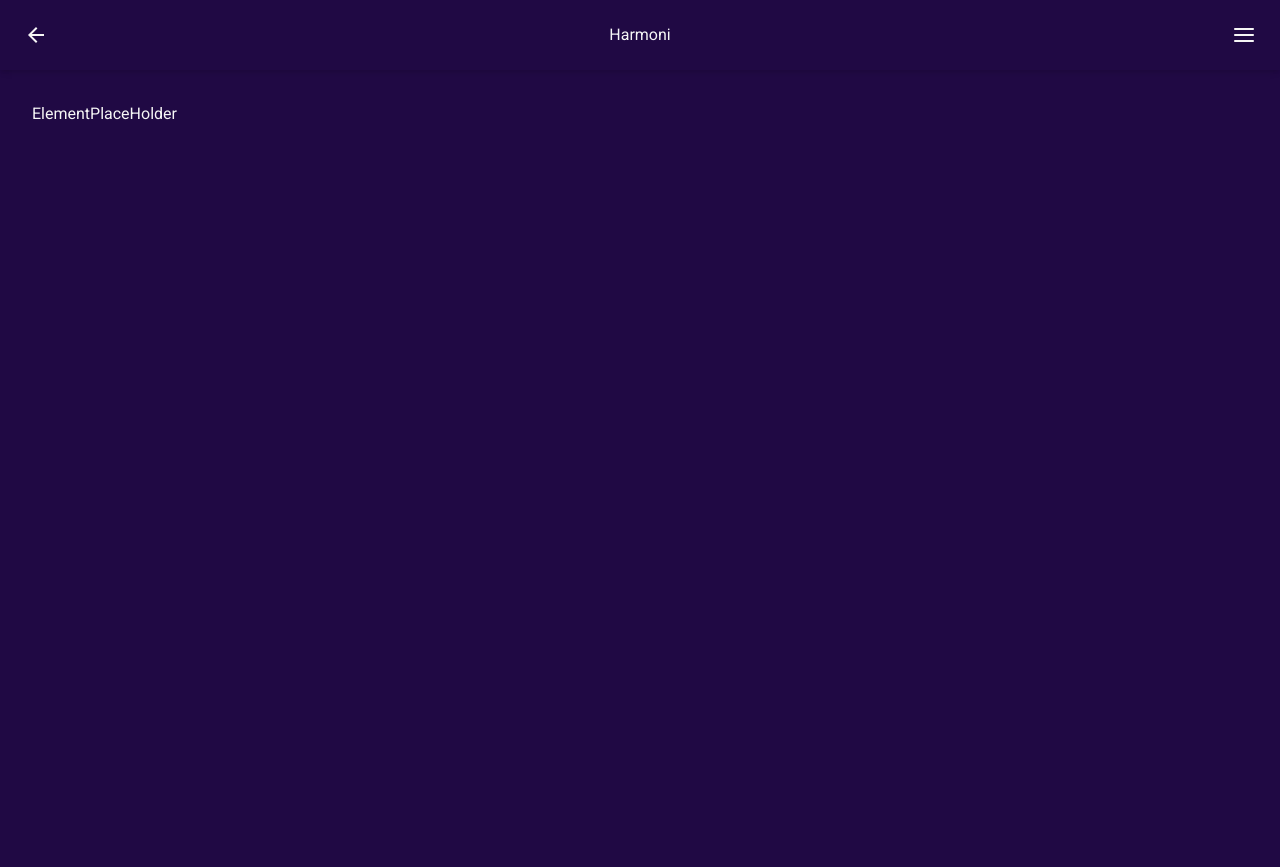
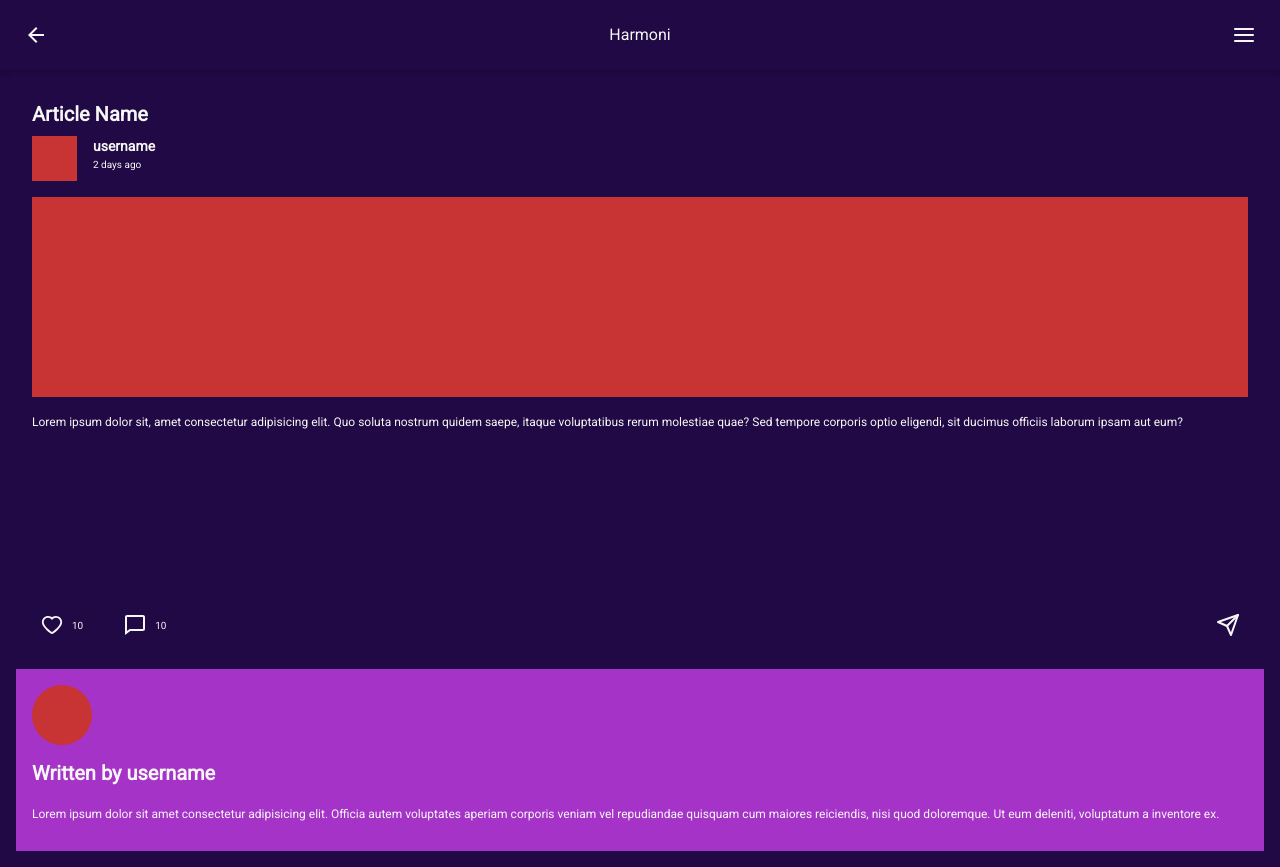
Before and after one commit to CS23-IntegrateProject-1/frontend-integrated, a React (Vite) app: page /article/1 in a window 1280 px wide. Before the commit the page ends 800 px from the top, so only its background shows below. Built offline with nearby package versions, Linux system fonts and the light colour scheme.

Commit message:
[ADD] each article page + comment modal

```diff
--- a/src/features/feature11/Feature11Routes.tsx
+++ b/src/features/feature11/Feature11Routes.tsx
@@ -1,9 +1,10 @@
+import { ArticlePage } from "./page/ArticlePage/ArticlePage";
 import { CommunityPage } from "./page/CommunityPage";
 
 export const Feature11Routes = () => {
   return [
     { path: "/article", element: "ElementPlaceHolder" },
-    { path: "/article/:articleId", element: "ElementPlaceHolder" },
+    { path: "/article/:articleId", element: <ArticlePage/> },
     { path: "/community", element: <CommunityPage /> },
 
   ];
--- /dev/null
+++ b/src/features/feature11/page/ArticlePage/ArticleFooter.tsx
@@ -0,0 +1,19 @@
+import { Box, Heading, Text } from "@chakra-ui/react";
+import { TextStyle } from "../../../../theme/TextStyle";
+
+export const ArticleFooter = () => {
+  return (
+    <Box p={"1em"} bg={"#A533C8"} mx={"-1em"} mb={"-1em"} bottom={"0"}>
+      <Box w={"60px"} h={"60px"} mb={"1em"} bg={"red"} rounded={"50%"}></Box>
+      <Heading style={TextStyle.h1} mb={"1em"}>
+        Written by username
+      </Heading>
+      <Text mb={"1em"}style={TextStyle.body2}>
+        Lorem ipsum dolor sit amet consectetur adipisicing elit. Officia autem
+        voluptates aperiam corporis veniam vel repudiandae quisquam cum maiores
+        reiciendis, nisi quod doloremque. Ut eum deleniti, voluptatum a
+        inventore ex.
+      </Text>
+    </Box>
+  );
+};
--- /dev/null
+++ b/src/features/feature11/page/ArticlePage/ArticlePage.tsx
@@ -0,0 +1,83 @@
+import { Box, Flex, Heading, Icon, IconButton, Text, useDisclosure } from "@chakra-ui/react";
+import { TextStyle } from "../../../../theme/TextStyle";
+import { AiFillHeart, AiOutlineHeart } from "react-icons/ai";
+BiComment;
+import { BiComment } from "react-icons/bi";
+import { FiSend } from "react-icons/fi";
+import { ArticleFooter } from "./ArticleFooter";
+import { CommentModal } from "./CommentModal";
+
+export const ArticlePage = () => {
+    const {isOpen,onOpen, onClose} = useDisclosure();
+    return (
+    <Box>
+      <Heading mb={"0.5em"} style={TextStyle.h1}>
+        Article Name
+      </Heading>
+      <Box display={"flex"} mb={"1em"}>
+        <Box width={"45px"} height={"45px"} mr={"1em"} bg={"red"}></Box>
+        <Box>
+          <Text style={TextStyle.h3}>username</Text>
+          <Text style={TextStyle.body3}>2 days ago</Text>
+        </Box>
+      </Box>
+      <Box
+        display={"flex"}
+        minH={"200px"}
+        minW={"250px"}
+        mb={"1em"}
+        bg={"red"}
+      ></Box>
+      <Box minHeight={"200px"}>
+        <Text style={TextStyle.body2}>
+          Lorem ipsum dolor sit, amet consectetur adipisicing elit. Quo soluta
+          nostrum quidem saepe, itaque voluptatibus rerum molestiae quae? Sed
+          tempore corporis optio eligendi, sit ducimus officiis laborum ipsam
+          aut eum?
+        </Text>
+      </Box>
+      <Flex mb={"2em"} justifyContent={"space-between"}>
+        <Flex>
+          <Flex alignItems={"center"} mr={"2em"}>
+            <IconButton
+              variant={"link"}
+              fontSize={"2xl"}
+              color={"white"}
+              aria-label="unlike"
+              icon={<AiOutlineHeart />}
+            />
+            {/* <IconButton variant={"link"} fontSize={"3xl"} color={"white"} aria-label="unlike" icon={<AiFillHeart/>} /> */}
+            <Text display={"inline"} style={TextStyle.body3}>
+              10
+            </Text>
+          </Flex>
+          <Flex alignItems={"center"}>
+            <IconButton
+              variant={"link"}
+              fontSize={"2xl"}
+              color={"white"}
+              aria-label="unlike"
+              icon={<BiComment />}
+              onClick={onOpen}
+            />
+            {/* <IconButton variant={"link"} fontSize={"3xl"} color={"white"} aria-label="unlike" icon={<AiFillHeart/>} /> */}
+            <Text display={"inline"} style={TextStyle.body3}>
+              10
+            </Text>
+          </Flex>
+        </Flex>
+
+          <IconButton
+            variant={"link"}
+            fontSize={"2xl"}
+            color={"white"}
+            aria-label="unlike"
+            icon={<FiSend />}
+          />
+          {/* <IconButton variant={"link"} fontSize={"3xl"} color={"white"} aria-label="unlike" icon={<AiFillHeart/>} /> */}
+      </Flex>
+      <ArticleFooter />
+      <CommentModal isOpen={isOpen} onClose={onClose} />
+    </Box>
+  );
+};
--- /dev/null
+++ b/src/features/feature11/page/ArticlePage/CommentInput.tsx
@@ -0,0 +1,60 @@
+import { Box, Button, Flex, Heading, Input, Textarea } from "@chakra-ui/react";
+import { TextStyle } from "../../../../theme/TextStyle";
+import { BiGame } from "react-icons/bi";
+
+export const CommentInput = () => {
+  return (
+    <Flex
+      flexDir={"column"}
+      bg={"white"}
+      w={"100%"}
+      minH={"150px"}
+      shadow={"md"}
+      p={"1em"}
+      justifyContent={"space-between"}
+      borderRadius={"20px"}
+    >
+      <Box>
+        <Flex alignItems={"center"}>
+          <Box w={"30px"} h={"30px"} mr={"0.5em"} bg={"red"}></Box>
+          <Heading style={TextStyle.h4} color={"black"}>
+            username
+          </Heading>
+        </Flex>
+        <Box my={"1em"}>
+          <Textarea
+            p={"0.5em"}
+            style={TextStyle.body3}
+            variant={"unstyled"}
+            rows={2}
+            placeholder={"Write a comment..."}
+          />
+        </Box>
+      </Box>
+
+      <Flex justifyContent={"flex-end"}>
+        <Button
+          border={"solid 1px"}
+          bg={"white"}
+          borderColor={"brand.200"}
+          borderRadius={"30px"}
+          h={"25px"}
+          mr={"1em"}
+          style={TextStyle.h5}
+        >
+          Cancel
+        </Button>
+        <Button
+          borderRadius={"30px"}
+          h={"25px"}
+          bg={"brand.200"}
+          color={"white"}
+          _hover={{ bg: "brand.300" }}
+          style={TextStyle.h5}
+        >
+          Comment
+        </Button>
+      </Flex>
+    </Flex>
+  );
+};
--- /dev/null
+++ b/src/features/feature11/page/ArticlePage/CommentItem.tsx
@@ -0,0 +1,26 @@
+import { Box, Text } from "@chakra-ui/react";
+import { TextStyle } from "../../../../theme/TextStyle";
+
+export const CommentItem = () => {
+  return (
+    <Box my={"1em"} borderBottom={"solid 1px #A533C8"}>
+      <Box display={"flex"} alignItems={"center"} mb={"1em"}>
+        <Box width={"45px"} height={"45px"} mr={"1em"} bg={"red"}></Box>
+        <Box>
+          <Text color={"black"} style={TextStyle.h5}>
+            username
+          </Text>
+          <Text color={"black"} style={TextStyle.body3}>
+            2 days ago
+          </Text>
+        </Box>
+      </Box>
+      <Text style={TextStyle.body2} mb={"1em"} color={"black"}>
+        Lorem ipsum dolor sit amet consectetur adipisicing elit. Tempora harum,
+        voluptas nihil placeat dicta explicabo. Vitae quam placeat labore
+        aliquam, dolorem aspernatur obcaecati reiciendis aut corrupti
+        blanditiis, consequuntur a consequatur?
+      </Text>
+    </Box>
+  );
+};
--- /dev/null
+++ b/src/features/feature11/page/ArticlePage/CommentModal.tsx
@@ -0,0 +1,64 @@
+import {
+  Box,
+  CloseButton,
+  Flex,
+  Heading,
+  IconButton,
+  Modal,
+  ModalContent,
+  ModalHeader,
+  ModalOverlay,
+} from "@chakra-ui/react";
+import { FC } from "react";
+import { TextStyle } from "../../../../theme/TextStyle";
+import { CommentInput } from "./CommentInput";
+import { CommentItem } from "./CommentItem";
+
+interface ModalComponentProps {
+  isOpen: boolean;
+  onClose: () => void;
+}
+
+export const CommentModal: FC<ModalComponentProps> = ({ isOpen, onClose }) => {
+  return (
+    <Modal
+      isOpen={isOpen}
+      onClose={onClose}
+      motionPreset="slideInBottom"
+      isCentered
+    >
+      <ModalOverlay />
+      <ModalContent
+        position="fixed"
+        bottom={{ base: "0" }}
+        borderRadius={{ base: "2em 2em 0 0" }}
+        maxW={{ base: "480px", sm: "768px" }}
+        p={"1.5em"}
+        // pr={"1em"}
+        bg={"brand.100"}
+      >
+        <Flex
+          justifyContent={"space-between"}
+          alignItems={"center"}
+          mb={"0.5em"}
+        >
+          <Heading style={TextStyle.h1} color={"black"}>
+            Comments (1)
+          </Heading>
+          <IconButton
+            variant={"link"}
+            color={"black"}
+            aria-label="close"
+            mr={"-1em"}
+            icon={<CloseButton />}
+            onClick={onClose}
+          />
+        </Flex>
+        <CommentInput />
+        <Box>
+          <CommentItem />
+        </Box>
+      </ModalContent>
+    </Modal>
+  );
+};
```
